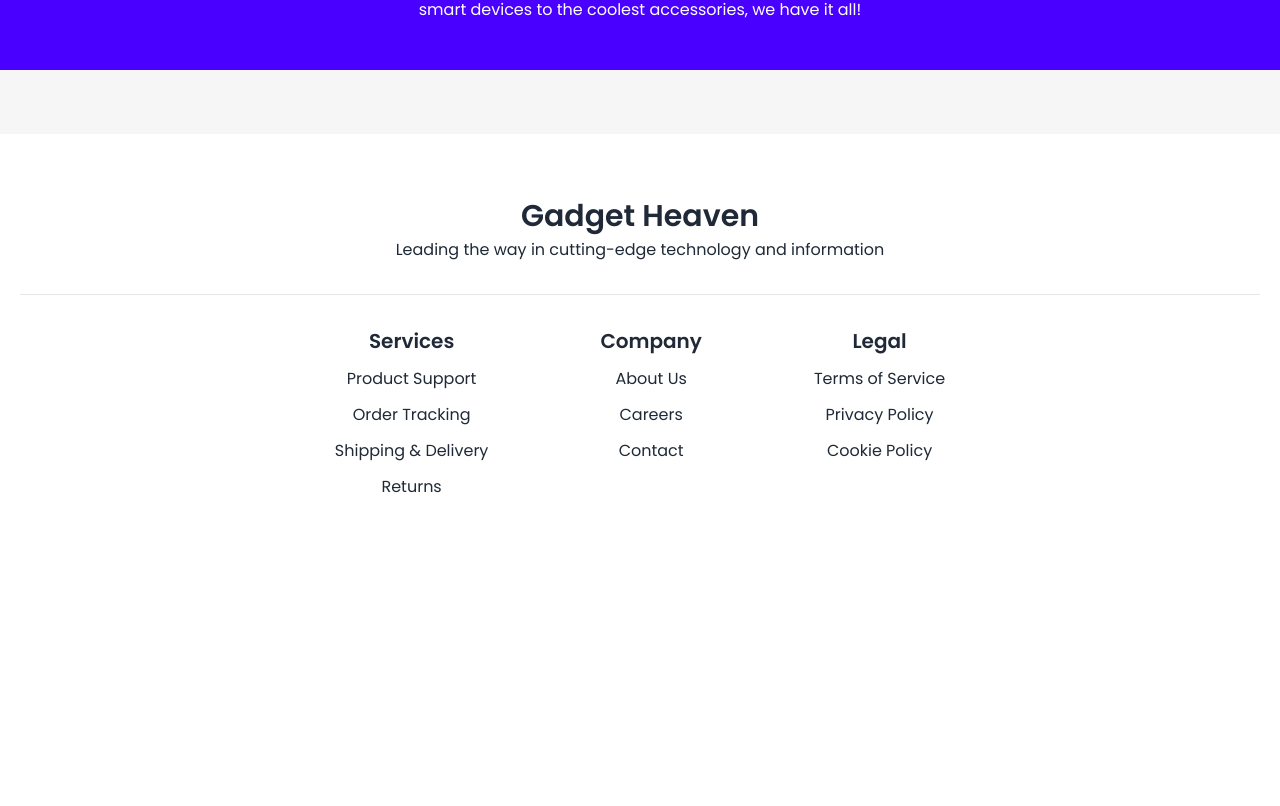
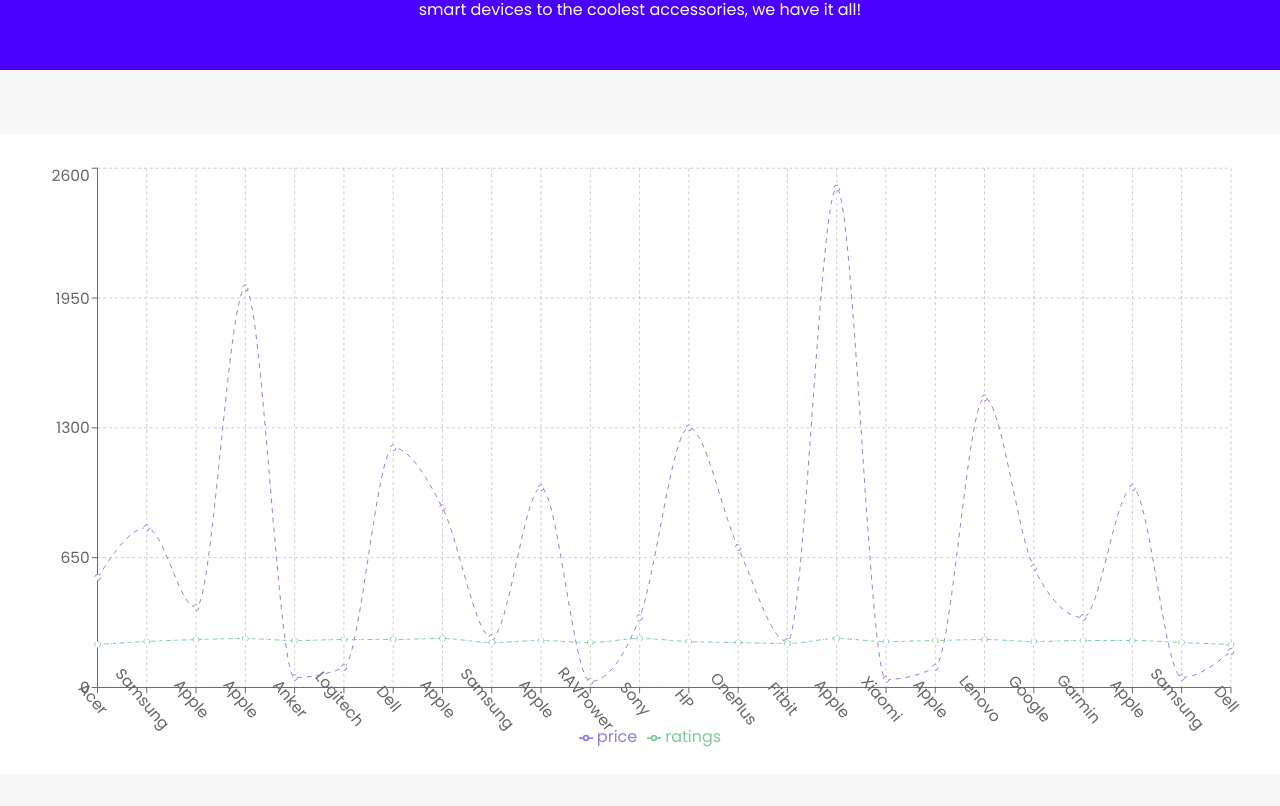
Before and after one commit to programming-hero-web-course-4/b10a8-gadget-heaven-pxgacademy, a React (Vite) app: page /statistics in a window 1280 px wide. Shown: the part 254-1060 px from the top of the page. Before the commit the page ends 817 px from the top, so only its background shows below. Built offline with nearby package versions, Linux system fonts and the light colour scheme.

Commit message:
Added Chart

```diff
--- a/package.json
+++ b/package.json
@@ -21,6 +21,7 @@
     "react-rating-stars-component": "^2.2.0",
     "react-router-dom": "^6.27.0",
     "react-toastify": "^10.0.6",
+    "recharts": "^2.13.3",
     "sort-by": "^1.2.0"
   },
   "devDependencies": {
--- a/src/components/pages/dashboard/Wishlist.jsx
+++ b/src/components/pages/dashboard/Wishlist.jsx
@@ -6,7 +6,7 @@
 import { WishLength } from "../../../Root";
 
 const Wishlist = ({ data }) => {
-  const {setWishLength} = useContext(WishLength)
+  const { setWishLength } = useContext(WishLength);
   const [wishlistData, setWishlistData] = useState([]);
   const storedData = getFromLS("Wish");
 
@@ -40,7 +40,7 @@
   const handleClearAll = () => {
     clearLS("Wish");
     setWishlistData([]);
-    setWishLength(0)
+    setWishLength(0);
   };
 
   return (
@@ -61,7 +61,7 @@
 
             <button
               disabled={wishlistData <= 0}
-              onClick={() => handleClearAll}
+              onClick={handleClearAll}
               className="py-2 px-5 rounded-full border border-primary text-primary"
             >
               Clear All
--- a/src/components/pages/statistics/Statistics.jsx
+++ b/src/components/pages/statistics/Statistics.jsx
@@ -1,6 +1,32 @@
+import { useEffect } from "react";
+import { useState } from "react";
 import { Helmet } from "react-helmet";
+import { useLoaderData } from "react-router-dom";
+import {
+  CartesianGrid,
+  Legend,
+  Line,
+  LineChart,
+  Tooltip,
+  XAxis,
+  YAxis,
+} from "recharts";
+const Statistics = () => {
+  const data = useLoaderData();
+  const [newData, setNewData] = useState([]);
 
-const Statistics = () => {
+  const handleNewData = () => {
+    let dData = [];
+    data.map((item) => {
+      item.ratings = item.ratings * 50;
+      dData.push(item);
+    });
+
+    setNewData(dData);
+  };
+
+  useEffect(() => handleNewData, [data]);
+
   return (
     <>
       <Helmet>
@@ -19,6 +45,38 @@
             </div>
           </div>
         </div>
+
+        <div className="hidden max-w-7xl bg-white p-5 mx-auto mt-16 lg:flex justify-center">
+          <LineChart
+            width={1280}
+            height={600}
+            data={newData}
+            margin={{
+              top: 5,
+              right: 30,
+              left: 20,
+              bottom: 5,
+            }}
+          >
+            <CartesianGrid strokeDasharray="3 3" />
+            <XAxis dataKey="brand" angle={50} />
+            <YAxis angle={0} />
+            <Tooltip />
+            <Legend />
+            <Line
+              type="monotone"
+              dataKey="price"
+              stroke="#8884d8"
+              strokeDasharray="5 5"
+            />
+            <Line
+              type="monotone"
+              dataKey="ratings"
+              stroke="#82ca9d"
+              strokeDasharray="3 4 5 2 1 1"
+            />
+          </LineChart>
+        </div>
       </section>
     </>
   );
--- a/src/routes/Routes.jsx
+++ b/src/routes/Routes.jsx
@@ -20,6 +20,7 @@
       {
         path: "/statistics",
         element: <Statistics />,
+        loader: () => fetch("/products.json"),
       },
       {
         path: "/dashboard",
```
Also changed, not shown: 1 other file (tests, documents, lock files or other folders).
